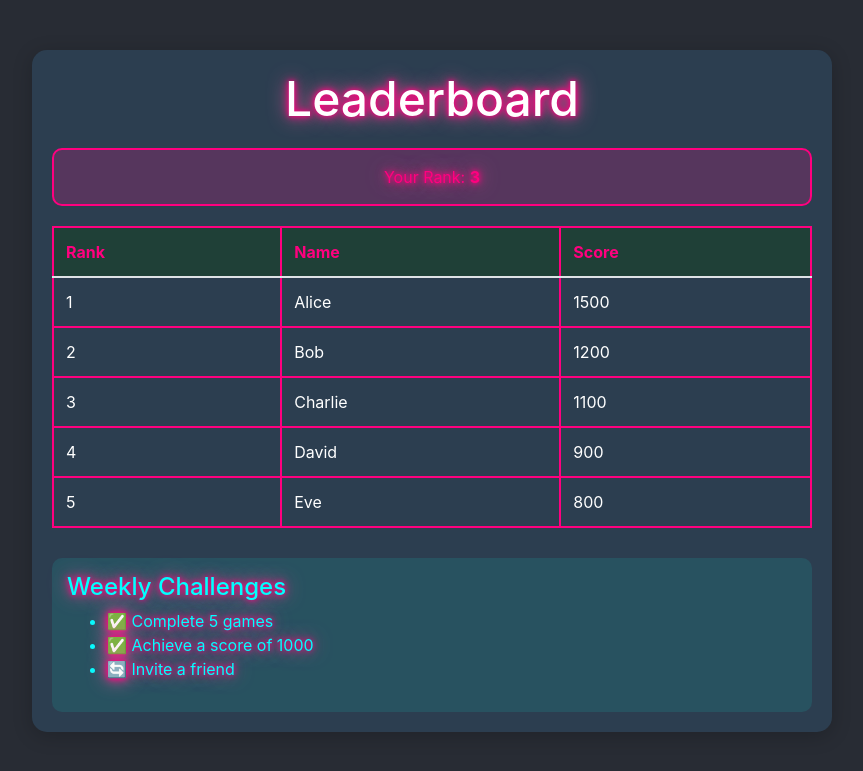
After one commit to RisHexx/VH24-TEAM_AURA, a Python web app: template MyApp/templates/leaderboard.html in a window 1280 px wide. The commit adds this page. Shown: the top 771 px of the page, without its empty margins (208-1071 px from the left). Run offline with Jinja, Linux system fonts and the light colour scheme; the template is opened without the code that fills it, so the values that code supplies are empty; some libraries are stand-ins or nearby versions.

Commit message:
After Dinner

```diff
--- /dev/null
+++ b/MyApp/templates/leaderboard.html
@@ -0,0 +1,180 @@
+<!DOCTYPE html>
+<html lang="en">
+<head>
+    <meta charset="UTF-8">
+    <meta name="viewport" content="width=device-width, initial-scale=1.0">
+    <title>Leaderboard</title>
+    <link href="https://stackpath.bootstrapcdn.com/bootstrap/4.5.2/css/bootstrap.min.css" rel="stylesheet">
+    <style>
+        body {
+            background-color: #282c34; /* Dark background for neon contrast */
+            color: #ffffff; /* Default text color */
+        }
+
+        .leaderboard-container {
+            margin: 50px auto;
+            max-width: 800px;
+            padding: 20px;
+            border-radius: 15px;
+            background-color: #2C3E50; /* Darker background for the leaderboard */
+            box-shadow: 0 4px 20px rgba(0, 0, 0, 0.2);
+        }
+
+        /* Neon Glow Effect */
+        .neon {
+            text-shadow: 0 0 5px #ff007f, 0 0 10px #ff007f, 0 0 20px #FF66B2; /* Neon Pink and Lighter Pink */
+        }
+
+        .leaderboard-title {
+            text-align: center;
+            margin-bottom: 20px;
+            font-size: 3rem;
+            color: #ffffff; /* White text with neon shadow */
+        }
+
+        .user-rank {
+            margin: 20px 0;
+            padding: 15px;
+            background-color: rgba(255, 20, 147, 0.2); /* Transparent Neon Pink background */
+            border-radius: 10px;
+            text-align: center;
+            border: 2px solid #ff007f; /* Neon Pink */
+            color: #ff007f; /* Neon Pink text */
+        }
+
+        .btn-more, .btn-home {
+            margin: 5px;
+            background-color: #FF007F; /* Neon Pink */
+            color: #ffffff; /* White text */
+            border: 2px solid #ff007f; /* Neon Pink */
+            padding: 10px 20px;
+            font-size: 1.2rem;
+            border-radius: 8px;
+            transition: background-color 0.3s, color 0.3s;
+        }
+
+        .btn-more:hover, .btn-home:hover {
+            background-color: #FF66B2; /* Lighter Neon Pink */
+            color: #282c34; /* Dark background on hover */
+            box-shadow: 0 0 10px #ff007f, 0 0 20px #00ff00; /* Neon Pink and Green */
+        }
+
+        /* Leaderboard Table */
+        .leaderboard-table th {
+            background-color: #1f4037; /* Darker background */
+            color: #ff007f; /* Neon Pink */
+            border: 2px solid #ff007f; /* Neon Pink border */
+        }
+
+        .leaderboard-table td {
+            border: 2px solid #ff007f; /* Neon Pink border */
+            color: #ffffff; /* White text */
+            transition: background-color 0.3s;
+        }
+
+        .leaderboard-table tr:hover {
+            background-color: rgba(0, 255, 234, 0.1); /* Neon Blue hover effect */
+        }
+
+        /* Additional sections */
+        .challenges {
+            margin-top: 30px;
+            padding: 15px;
+            background-color: rgba(0, 255, 234, 0.1); /* Neon Blue background */
+            border-radius: 10px;
+            color: #00ffff; /* Neon Blue text */
+        }
+
+        /* Input styles */
+        input {
+            background-color: #34495E; /* Input background */
+            color: #ffffff; /* Input text color */
+            border: 2px solid #BDC3C7; /* Default border color */
+            border-radius: 8px;
+            padding: 10px;
+            width: 100%;
+            margin: 10px 0;
+            transition: border-color 0.3s;
+        }
+
+        input:focus {
+            border-color: #FF007F; /* Neon Pink border on focus */
+            background-color: #3A4A60; /* Darker Slate on focus */
+            outline: none;
+        }
+
+        /* Placeholder color */
+        input::placeholder {
+            color: #BDC3C7; /* Placeholder color */
+        }
+
+        /* Link styles */
+        a {
+            color: #FF007F; /* Link color */
+        }
+
+        a:hover {
+            text-decoration: underline; /* Underline on hover */
+        }
+    </style>
+</head>
+<body>
+    <div class="container">
+        <div class="leaderboard-container">
+            <h2 class="leaderboard-title neon">Leaderboard</h2>
+            <div class="user-rank neon">
+                Your Rank: <strong>3</strong>
+            </div>
+            <table class="table leaderboard-table">
+                <thead>
+                    <tr>
+                        <th>Rank</th>
+                        <th>Name</th>
+                        <th>Score</th>
+                    </tr>
+                </thead>
+                <tbody>
+                    <tr>
+                        <td>1</td>
+                        <td>Alice</td>
+                        <td>1500</td>
+                    </tr>
+                    <tr>
+                        <td>2</td>
+                        <td>Bob</td>
+                        <td>1200</td>
+                    </tr>
+                    <tr>
+                        <td>3</td>
+                        <td>Charlie</td>
+                        <td>1100</td>
+                    </tr>
+                    <tr>
+                        <td>4</td>
+                        <td>David</td>
+                        <td>900</td>
+                    </tr>
+                    <tr>
+                        <td>5</td>
+                        <td>Eve</td>
+                        <td>800</td>
+                    </tr>
+                </tbody>
+            </table>
+
+            <div class="challenges neon">
+                <h4>Weekly Challenges</h4>
+                <ul>
+                    <li>✅ Complete 5 games</li>
+                    <li>✅ Achieve a score of 1000</li>
+                    <li>🔄 Invite a friend</li>
+                </ul>
+            </div>
+        </div>
+    </div>
+
+    <script src="https://code.jquery.com/jquery-3.5.1.slim.min.js"></script>
+    <script src="https://cdn.jsdelivr.net/npm/@popperjs/core@2.9.2/dist/umd/popper.min.js"></script>
+    <script src="https://stackpath.bootstrapcdn.com/bootstrap/4.5.2/js/bootstrap.min.js"></script>
+</body>
+</html>
--- a/MyApp/templates/userHome.html
+++ b/MyApp/templates/userHome.html
@@ -173,8 +173,8 @@
         </ul>
         <div class="d-flex ms-auto">
           <a class="btn btn-outline-danger me-3" href="{{ url_for('auth.logout') }}">Sign out</a>
-          <button class="btn btn-outline-primary me-3" type="button">Score</button>
-          <a href="leaderboard.html" class="btn btn-outline-danger" role="button">Leader Board</a>
+          <a class="btn btn-outline-danger me-3" >Score</a>
+          <a href="{{ url_for('views.leaderboard') }}" class="btn btn-outline-danger" role="button">Leader Board</a>
         </div>
       </div>
     </div>
--- a/MyApp/views.py
+++ b/MyApp/views.py
@@ -9,6 +9,7 @@ def home():
     return "Home Page"
 
 @views.route("/userhome", methods=['GET', 'POST'])
+@login_required
 def userhome():
     if current_user.is_authenticated:
         return render_template("userHome.html", user=current_user)
@@ -21,7 +22,7 @@ def orders():
 
 @views.route("/leaderboard", methods=['GET', 'POST'])
 def leaderboard():
-    return "Leader Board"
+    return render_template("leaderboard.html")
 
 @views.route("/userdata", methods=['GET', 'POST'])
 def userdata():
```
